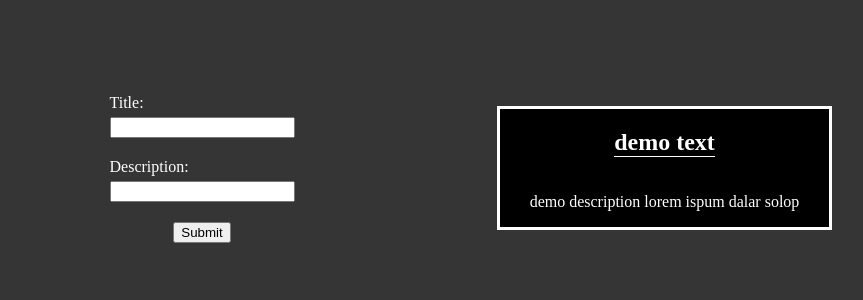
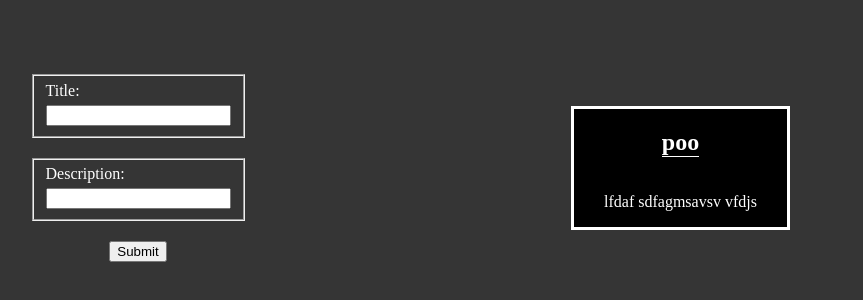
Before and after one commit to MrMarshal11/Using-React, a React (Vite) app in the folder Personal Project - To Do in React/: page / in a window 1280 px wide. Shown: the part 240-540 px from the top of the page, without its empty margins (68-931 px from the left). Built offline with nearby package versions, Linux system fonts and the light colour scheme.

Commit message:
Functionality done.
Key takeaways:
Focus on state for the parent component then
push those states and setStates via props to respective children
understand syntax a bit more (maybe practice is required)
then you've got this.

```diff
--- a/Personal Project - To Do in React/src/components/App.jsx
+++ b/Personal Project - To Do in React/src/components/App.jsx
@@ -1,15 +1,26 @@
+import { useState } from "react";
 import "../styles/App.css";
 import AddToDo from "./addToDo";
 import ToDoList from "./toDoList";
 
 function App() {
+  // Main 'State' containing all to do arrays
+  const [toDoArray, setToDoArray] = useState([{title: 'poo', description: 'lfdaf sdfagmsavsv vfdjs'}]);
+
+  // Add new to do
+  const pushToDo = (newToDo) => {
+    setToDoArray(array => [...array, newToDo])
+  }
+
   return (
     <>
       <div className="left">
-        <AddToDo />
+        {/* Give child add to do function */}
+        <AddToDo pushToDo={pushToDo}/>
       </div>
       <div className="right">
-        <ToDoList />
+        {/* Give this child the to do arrays */}
+        <ToDoList toDoArray={toDoArray}/>
       </div>
     </>
   );
--- a/Personal Project - To Do in React/src/components/addToDo.jsx
+++ b/Personal Project - To Do in React/src/components/addToDo.jsx
@@ -1,19 +1,45 @@
+import { useState } from "react";
 import "../styles/addToDo.css";
 
-function AddToDo() {
+function AddToDo( {pushToDo} ) {
+  const [title, setTitle] = useState('')
+  const [description, setDescription] = useState('')
+
+  // Inputs change the title and description
+  const changeDescription = (e) => {
+    setDescription(e.target.value)
+  }
+
+  const changeTitle = (e) => {
+    setTitle(e.target.value)
+  }
+
+// handleSubmit must be a function, it pushes to main array and resets the title and description.
+  const handleSubmit = (e) => {
+    e.preventDefault();
+    pushToDo({title: title, description: description});
+    setTitle('');
+    setDescription('');
+  }
+
   return (
-    <form className="persistentForm">
-      <formfield>
+    // onSubmit must be on form not the button
+    <form className="persistentForm" onSubmit={handleSubmit}>
+      <fieldset>
         <label>Title: </label>
-        <input />
-      </formfield>
+        <input
+        value={title}
+        onChange={changeTitle}/>
+      </fieldset>
 
-      <formfield>
+      <fieldset>
         <label>Description: </label>
-        <input />
-      </formfield>
+        <input
+        value={description}
+        onChange={changeDescription}/>
+      </fieldset>
 
-      <button>Submit</button>
+      <button type="submit">Submit</button>
     </form>
   );
 }
--- a/Personal Project - To Do in React/src/components/toDoList.jsx
+++ b/Personal Project - To Do in React/src/components/toDoList.jsx
@@ -1,12 +1,17 @@
-import '../styles/toDoList.css';
+import "../styles/toDoList.css";
 
-function ToDoList() {
+function ToDoList({ toDoArray }) {
   return (
-    <div className="toDo">
-      <h2>demo text</h2>
-      <p>demo description lorem ispum dalar solop</p>
-    </div>
+    <>
+      {toDoArray.map((toDo, index) => (
+        <div className="toDo" key={index}>
+          <h2>{toDo.title}</h2>
+          <p>{toDo.description}</p>
+        </div>
+      ))}
+    </>
   );
 }
 
+
 export default ToDoList;
--- a/Personal Project - To Do in React/src/styles/addToDo.css
+++ b/Personal Project - To Do in React/src/styles/addToDo.css
@@ -6,7 +6,7 @@
     gap: 20px;
 }
 
-formfield {
+fieldset {
     display: flex;
     align-items: flex-start;
     justify-content: center;
```
